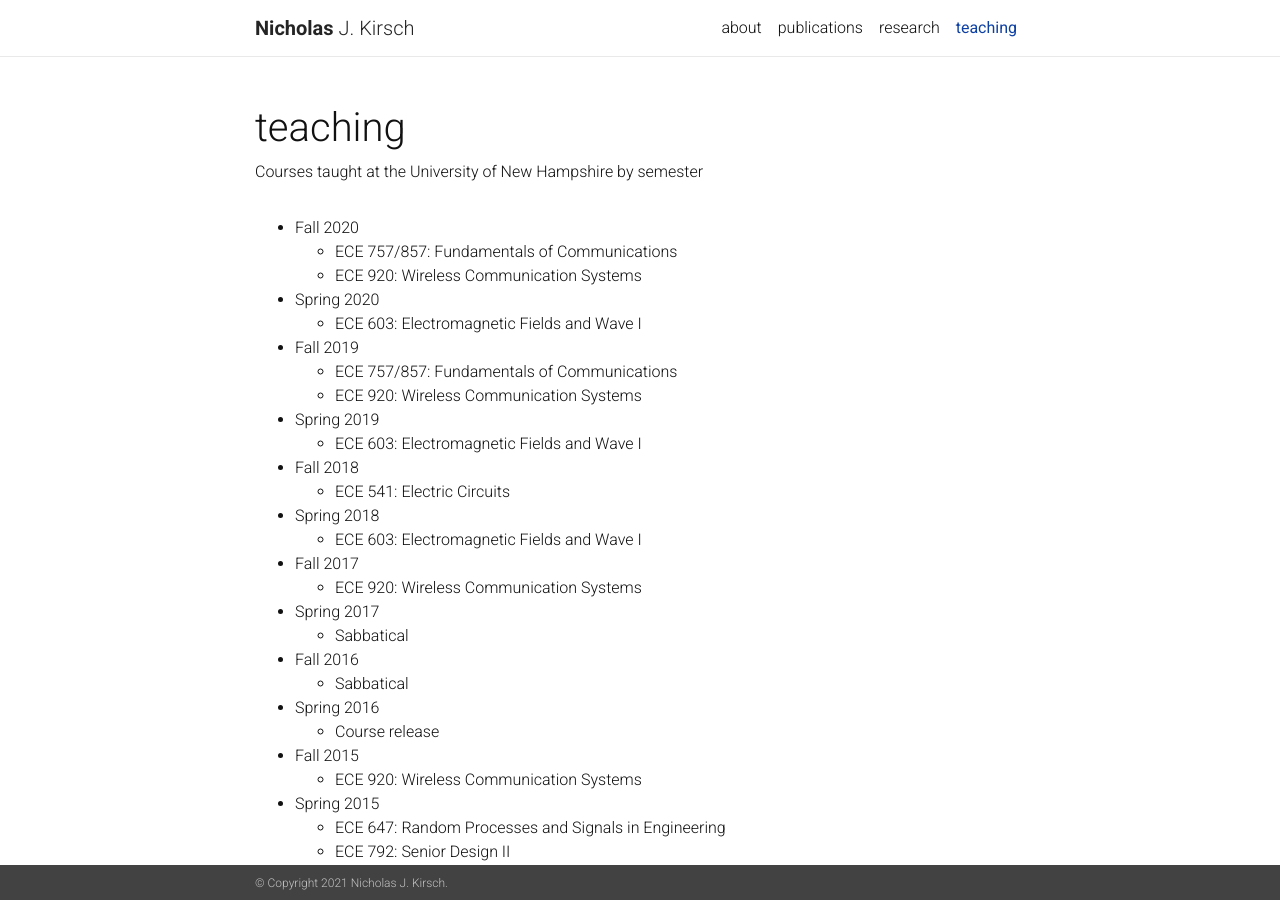
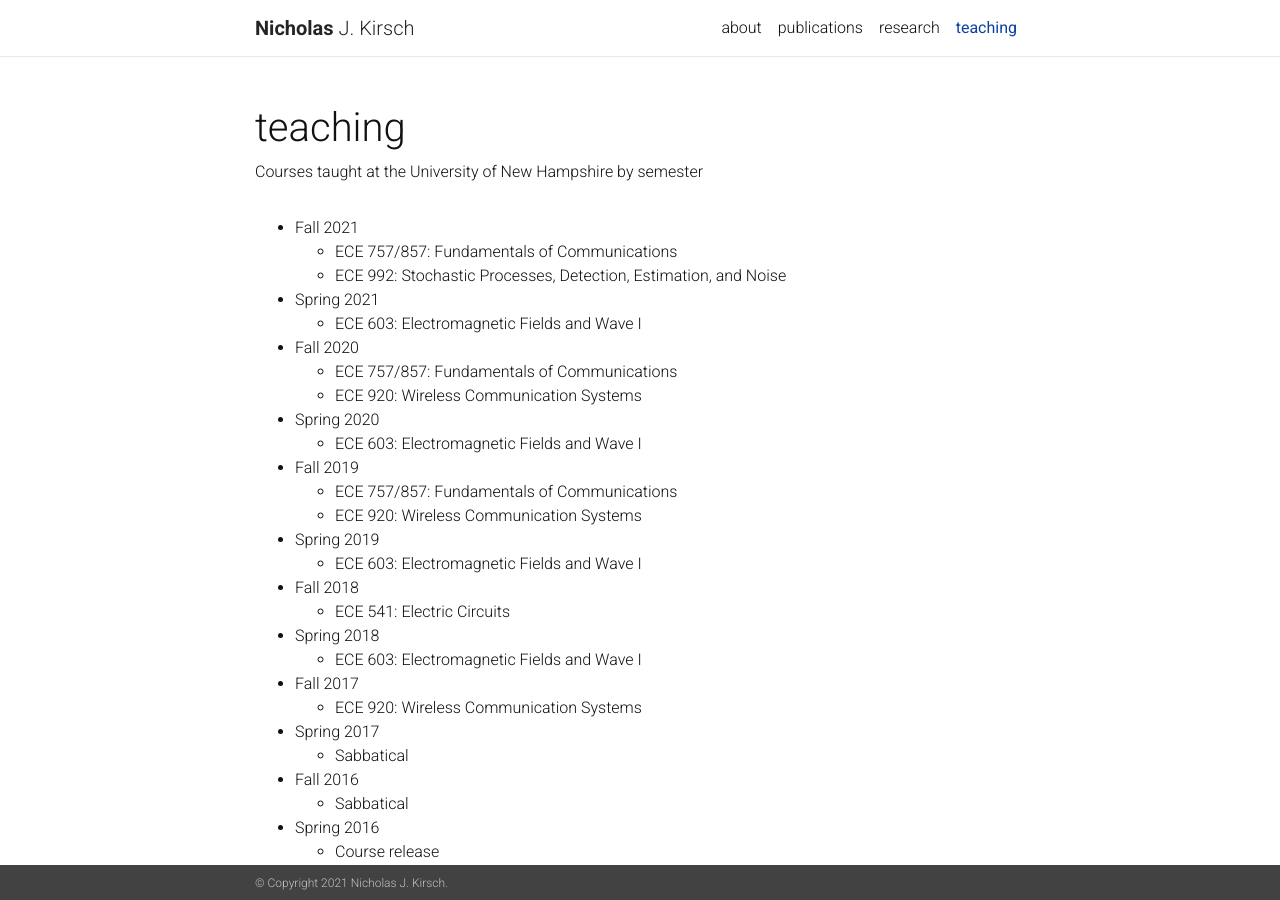
Before and after one commit to nicholasjkirsch/nicholasjkirsch.github.io, a Jekyll site: the page built from _pages/teaching.md, in a window 1280 px wide and 900 px high. Built offline with Jekyll 4.4.1, drawn with Linux system fonts in a browser that asks for light colours; nearby versions of some CDN libraries; a style sheet for code colours, icons or effects is not loaded.

Commit message:
Update teaching.md

```diff
--- a/_pages/teaching.md
+++ b/_pages/teaching.md
@@ -6,6 +6,11 @@ description: Courses taught at the University of New Hampshire by semester
 nav: true
 ---
 
+- Fall 2021
+    - ECE 757/857: Fundamentals of Communications
+    - ECE 992: Stochastic Processes, Detection, Estimation, and Noise
+- Spring 2021
+    - ECE 603: Electromagnetic Fields and Wave I
 - Fall 2020
     - ECE 757/857: Fundamentals of Communications
     - ECE 920: Wireless Communication Systems
```
